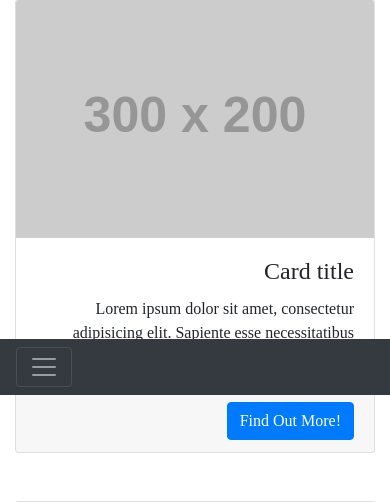
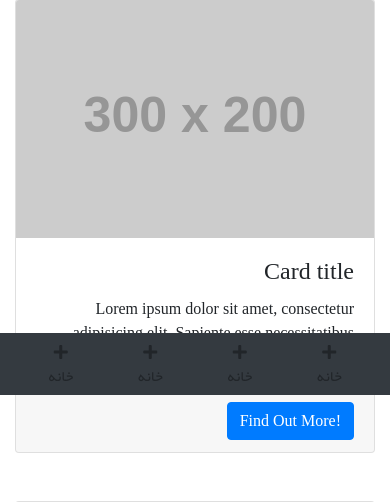
Before and after one commit to mysaltern/sefrowebStatic, a PHP site: page / in a window 390 px wide. Shown: the part 449-951 px from the top of the page. Run offline with PHP 8.4, Linux system fonts and the light colour scheme; grey boxes labelled with a size stand in for pictures from a placeholder-image service; some libraries are stand-ins or nearby versions; some web fonts are replaced.

Commit message:
responsive footer

```diff
--- a/index.php
+++ b/index.php
@@ -156,15 +156,15 @@
 
         <hr/>
         <hr/>
+
         <hr/>
-        <nav class="navbar fixed-bottom navbar-expand-sm navbar-dark bg-dark">
-            <button class="navbar-toggler" type="button" data-toggle="collapse" data-target="#nav-content" aria-controls="nav-content" aria-expanded="false" aria-label="Toggle navigation">
-                <span class="navbar-toggler-icon"></span>
-            </button>
+        <div class="container-fluid">
+            <div class="row fixfooter">
+                <div class="navbar fixed-bottom navbar-expand-sm navbar-dark bg-dark">
+
 
 
                     <!-- Links -->
-            <div class="collapse navbar-collapse fixfooter" id="nav-content">
                     <div class="col text-center">
                         <i class="fas fa-plus"></i>
                         <p class="fontStd">خانه</p>
@@ -181,8 +181,11 @@
                         <i class="fas fa-plus"></i>
                         <p class="fontStd">خانه</p>
                     </div>
+
                 </div>
-        </nav>
+            </div>
+        </div>
+
         <!-- /.container -->
 
         <!-- Bootstrap core JavaScript -->
```
Lines whose indentation alone changed are shown as unchanged.
